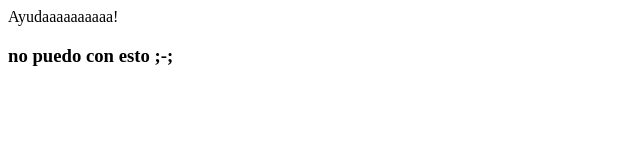
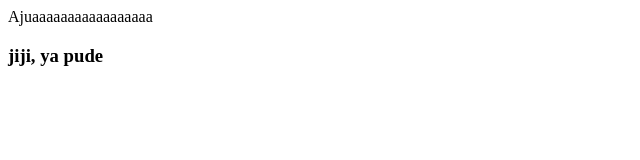
Before and after one commit to EberPalma/ProyectosDSM-42, a plain HTML site: page EberPalma.html in a window 1280 px wide. Shown: the whole page, without its empty margins (0-640 px from the left). Drawn offline with Linux system fonts and the light colour scheme.

Commit message:
Creacion de rama Eber

```diff
--- a/EberPalma.html
+++ b/EberPalma.html
@@ -6,7 +6,7 @@
     <title>Document</title>
 </head>
 <body>
-    Ayudaaaaaaaaaa!
-    <h3>no puedo con esto ;-;</h3>
+    Ajuaaaaaaaaaaaaaaaaa
+    <h3>jiji, ya pude</h3>
 </body>
 </html>
```
